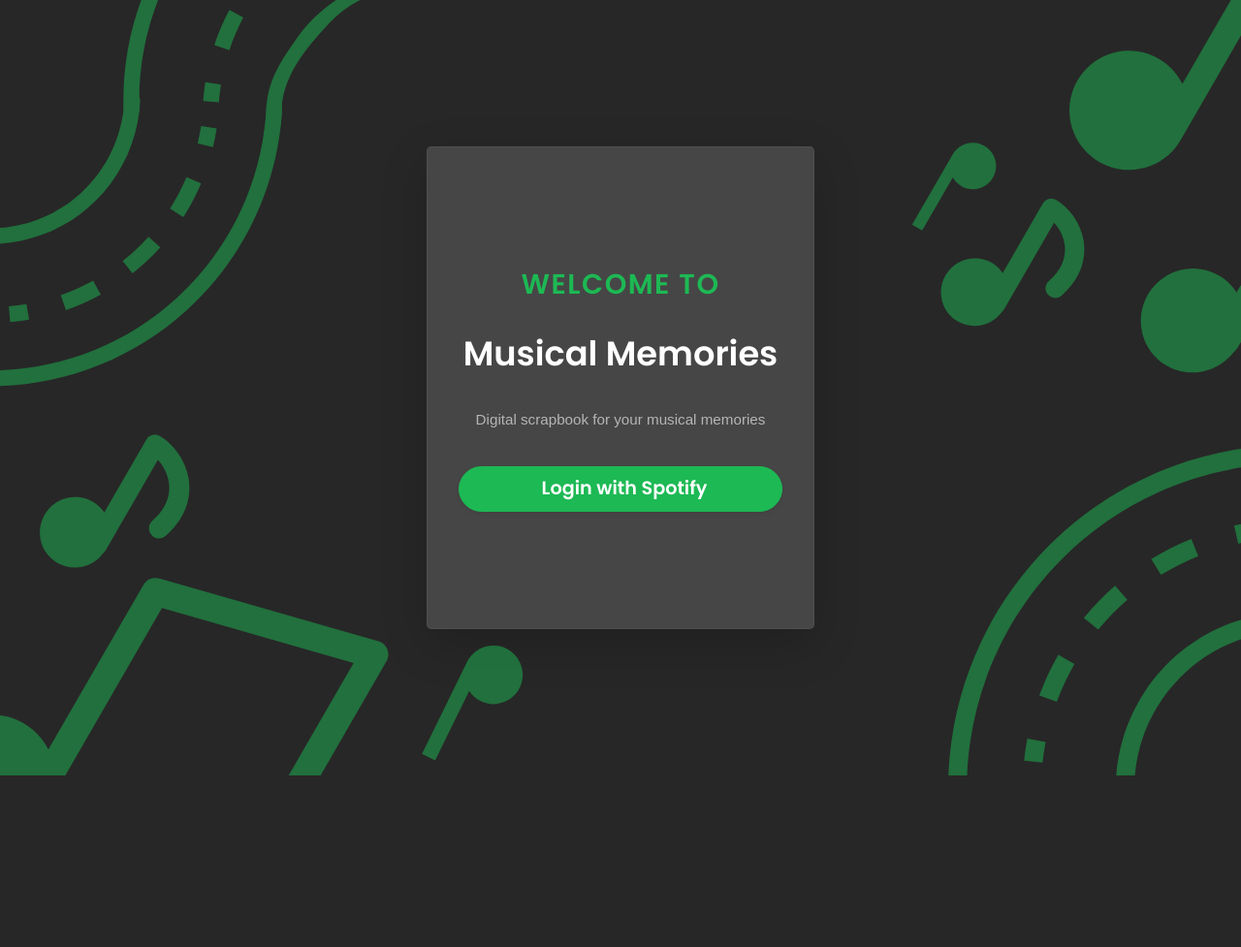
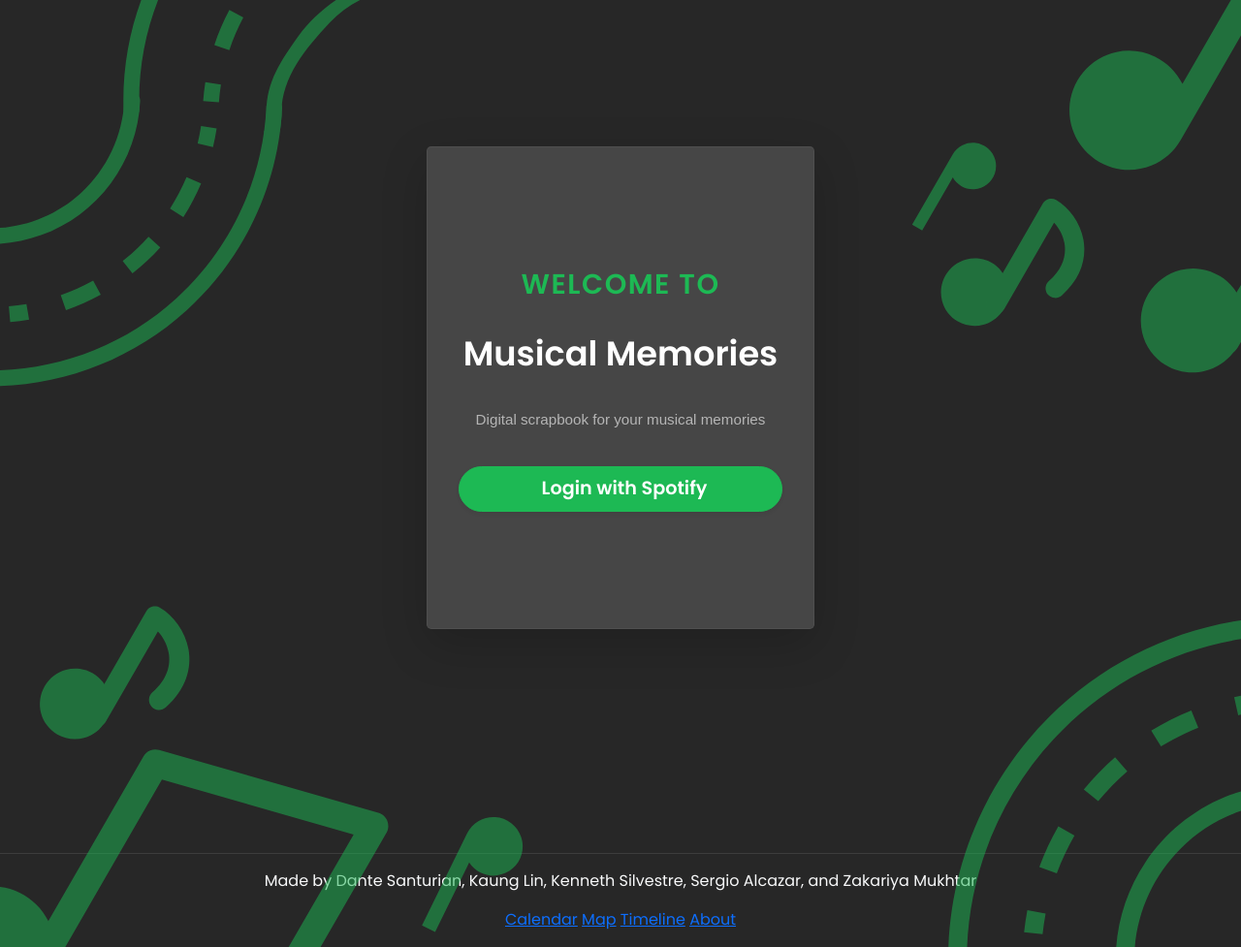
Before and after one commit to zakmuk00/Musical-Memories, a Flask app: page / in a window 1280 px wide. Shown: the whole page at 97% size. Before the commit the page ends 800 px from the top, so only its background shows below. Run offline with Flask 3, Linux system fonts and the light colour scheme; the visitor is signed in with stand-in values (Sample User, id 1).

Commit message:
feat: Added a footer

```diff
--- a/static/css/main.css
+++ b/static/css/main.css
@@ -17,6 +17,15 @@ body {
     background-color: var(--paper);
     background-attachment: fixed;
     min-height: 100vh;
+}
+
+.footer {
+    border-top: 1px solid rgba(255, 255, 255, 0.1);
+    padding: 20px 0;
+    background-color: var(--paper);
+    color: var(--ink);
+    padding: 10px 0;
+    margin-top: 10vh;
 }
 
 h1, h2, h3.fw-bold {
--- a/static/css/note.css
+++ b/static/css/note.css
@@ -8,6 +8,7 @@ body {
     min-height: 100vh;
     background-image: url('../images/Rectangle 139.svg');
     background-size: cover;
+    overflow: hidden;
 }
 
 #map {
--- a/static/css/noteMaker.css
+++ b/static/css/noteMaker.css
@@ -5,7 +5,7 @@ body {
     color: var(--ink);
     background-color: var(--paper);
     min-height: 100vh;
-    overflow: hidden;
+    overflow: auto;
 }
 
 .card {
@@ -26,7 +26,7 @@ body {
 
 .decor-left {
     width: 100%;
-    height: auto;
+    height: 90%;
 }
 
 .right-back {
@@ -42,7 +42,7 @@ body {
 
 .decor-right {
     width: 100%;
-    height: auto;
+    height: 110%;
 }
 
 
--- a/templates/layout.html
+++ b/templates/layout.html
@@ -46,6 +46,19 @@
     {% block content %}{% endblock %}
     {% block container_end %}</div>{% endblock %}
 
+    <!-- Footer -->
+    <footer class="footer text-light text-center py-3">
+        <p>Made by Dante Santurian, Kaung Lin, Kenneth Silvestre, Sergio Alcazar, and Zakariya Mukhtar</p>
+        <div class="footer-links">
+            {% if session.user_id %}
+                <a href="/calendar">Calendar</a>
+                <a href="/map">Map</a>
+                <a href="/timeline">Timeline</a>
+                <a href="/about">About</a>
+            {% endif %}
+        </div>
+    </footer>
+
     <!-- Bootstrap JS Bundle -->
     <script src="https://cdn.jsdelivr.net/npm/bootstrap@5.0.2/dist/js/bootstrap.bundle.min.js"></script>
     {% block scripts %}{% endblock %}
```
